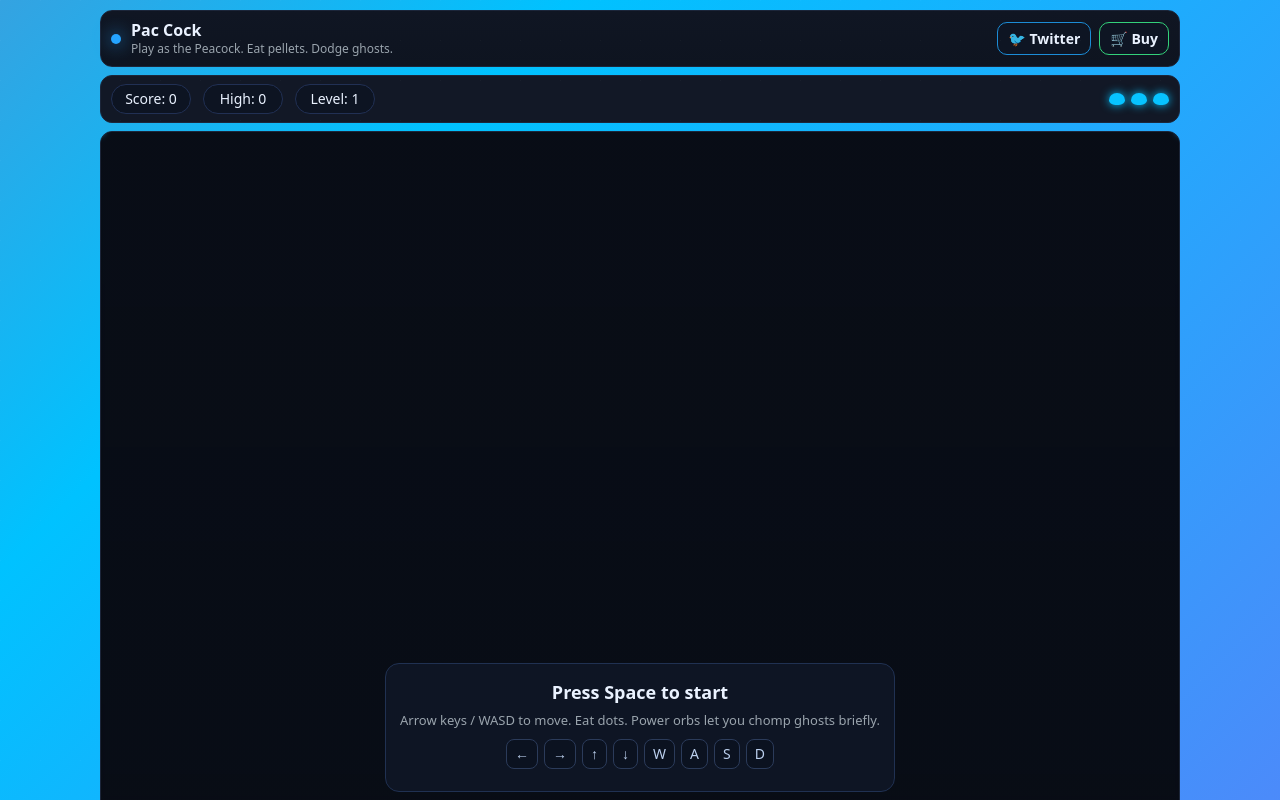
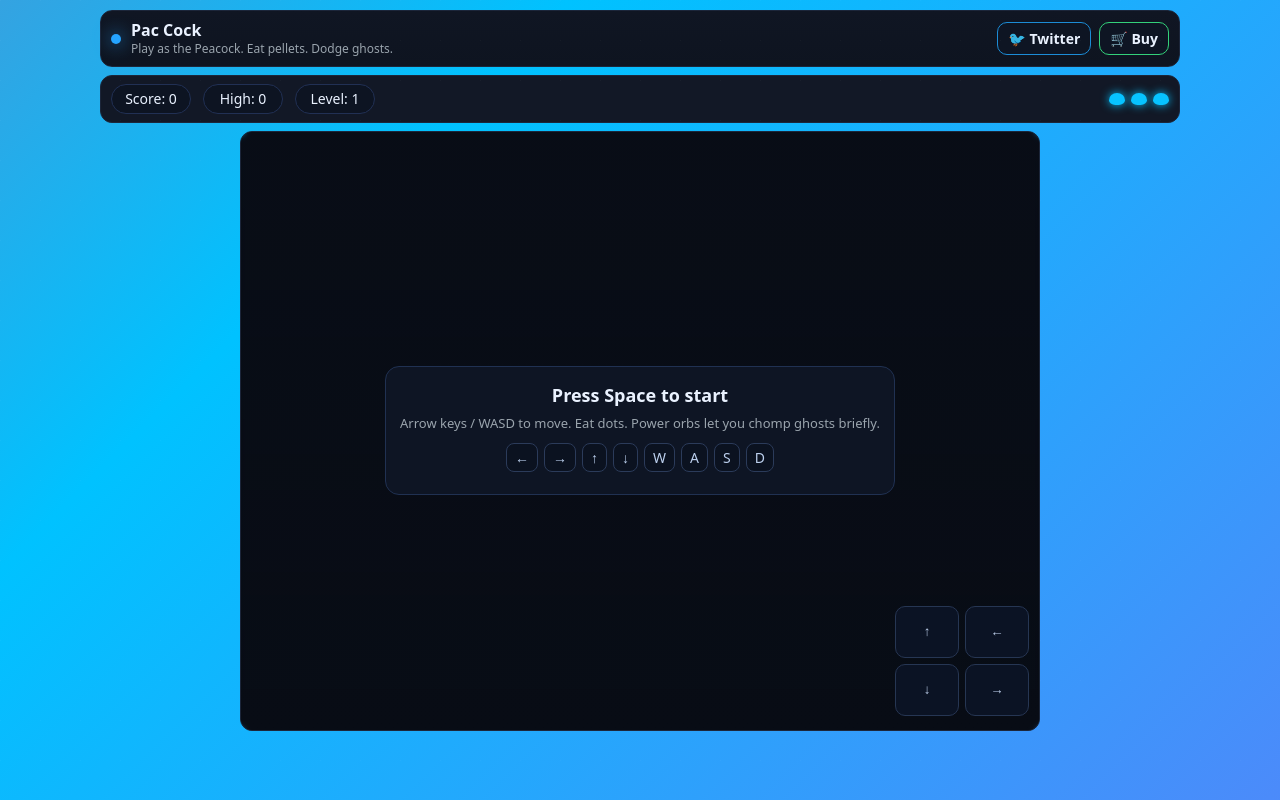
Before and after one commit to guidias1961/paccock, a plain HTML site: page index.html in a window 1280 px wide. Drawn offline with Linux system fonts and the light colour scheme.

Commit message:
update: ajustes no projeto

```diff
--- a/index.html
+++ b/index.html
@@ -3,7 +3,7 @@
 <head>
 <meta charset="utf-8" />
 <meta name="viewport" content="width=device-width, initial-scale=1" />
-<title>Pac Cock — Peacock Pac-Man Clone</title>
+<title>Paccock — Peacock Pac-Man Clone</title>
 <meta name="description" content="Responsive Pac-Man style game. Play as a pixel peacock chased by ghosts. Single file." />
 <style>
   :root{
@@ -78,15 +78,19 @@ body::before{
   position:relative;
   overflow:hidden;
   width:100%;
-  max-width:100%;
+  max-width:800px;     /* limite central em desktop */
+  margin-left:auto;
+  margin-right:auto;   /* centraliza */
 }
 
 canvas{
   display:block;
-  width:100% !important;
-  height:auto !important;
-  aspect-ratio:28/31; /* mantém a proporção do mapa */
+  width:100%;
+  height:auto;
+  max-height:calc(100vh - 180px); /* nunca passa da altura visível */
+  aspect-ratio:28/31;             /* mantém proporção */
 }
+
 
   .overlay{position:absolute;inset:0;display:flex;align-items:center;justify-content:center;background:linear-gradient(180deg,rgba(8,12,20,.55),rgba(8,12,20,.75));backdrop-filter:blur(2px)}
   .card{background:#0e1524;border:1px solid #203152;border-radius:14px;padding:16px 14px;max-width:520px;text-align:center}
@@ -888,8 +892,14 @@ function fit(){
   const shell = document.getElementById('gameShell');
   const aspect = COLS / ROWS;
 
-  const targetW = shell.clientWidth;
-  const targetH = targetW / aspect;
+  let targetW = shell.clientWidth;
+  let targetH = targetW / aspect;
+
+  // garante que não passe da viewport
+  if(targetH > window.innerHeight - 200){
+    targetH = window.innerHeight - 200;
+    targetW = targetH * aspect;
+  }
 
   canvas.width = Math.round(targetW * devicePixelRatio);
   canvas.height = Math.round(targetH * devicePixelRatio);
@@ -899,6 +909,7 @@ function fit(){
   tile = Math.floor(canvas.width / COLS);
   shell.style.height = targetH + "px";
 }
+
 
 
   window.addEventListener('resize', fit, {passive: true});
```
